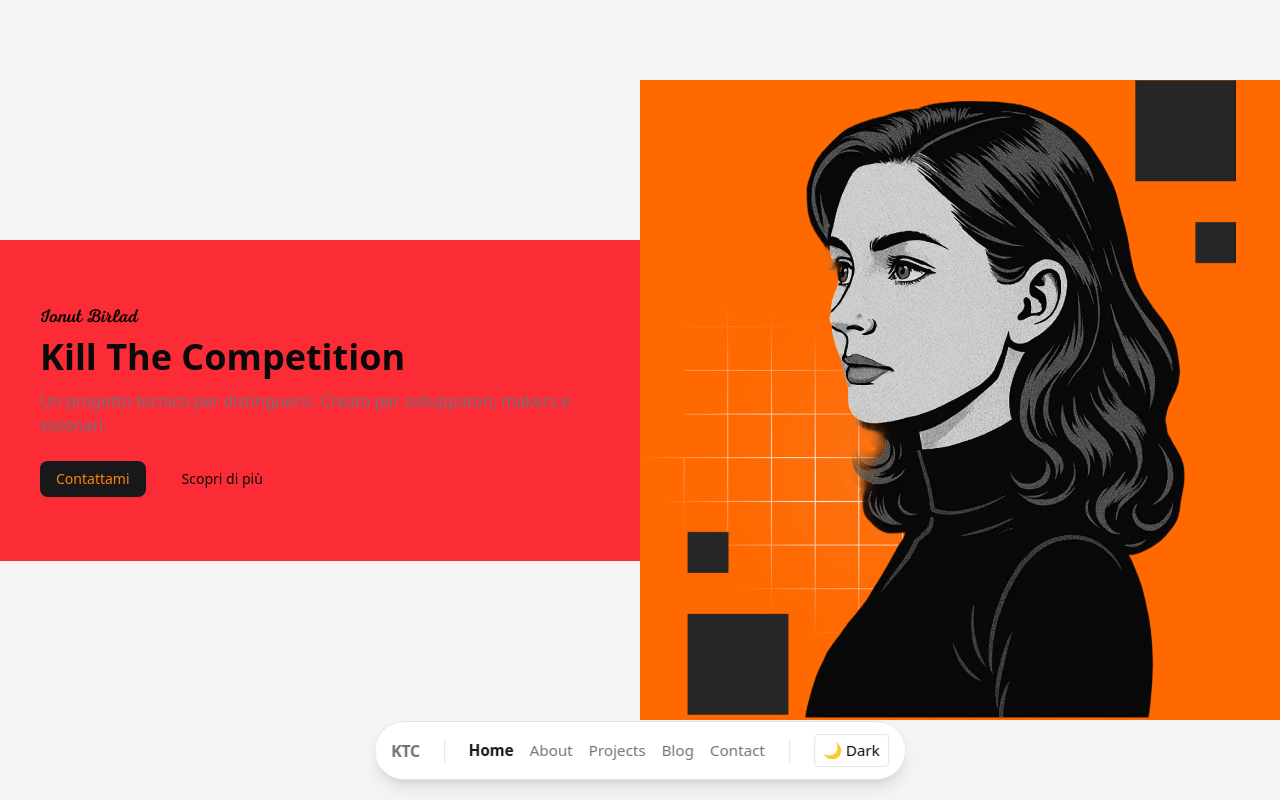
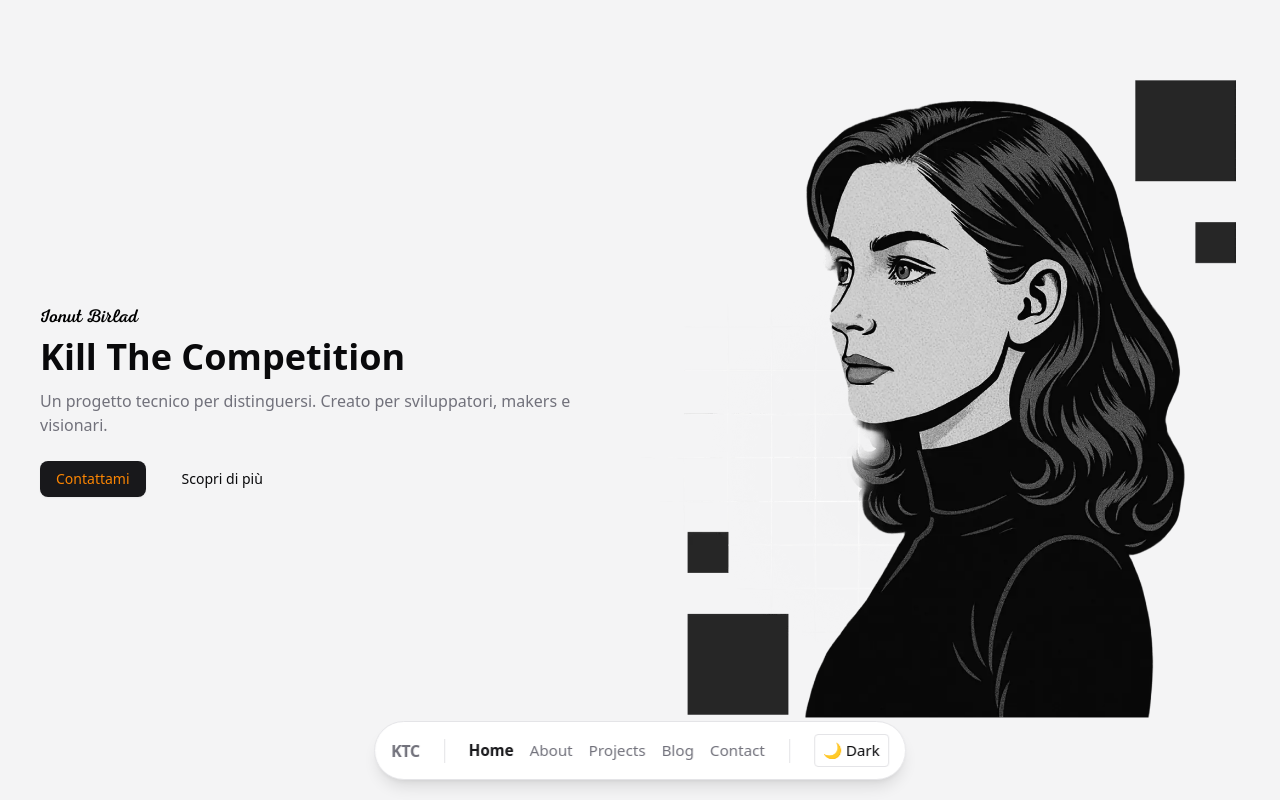
Before and after one commit to ionutbirlad/project-ktc, a Next.js app: page / in a window 1280 px wide. Shown: the top 800 px of the page. Built offline with nearby package versions, Linux system fonts and the light colour scheme.

Commit message:
style: removed gackground colors used for development purposes

```diff
--- a/src/components/home/HeroSection.tsx
+++ b/src/components/home/HeroSection.tsx
@@ -24,7 +24,7 @@ export default function HeroSection({ extraStyle, fullWidth }: HeroSectionProps)
     <SectionContainer fullWidth={fullWidth} extraStyle={extraStyle}>
       {/* <AspectRatio ratio={16 / 9} className="bg-muted"> */}
       <div className="max-w-screen-sm lg:max-w-screen-xl mx-auto flex flex-col items-center lg:flex-row h-full">
-        <div className="lg:w-1/2 h-full bg-red-500">
+        <div className="lg:w-1/2 h-full">
           <div className="h-full px-10 py-16">
             <div className="mb-2">
               {theme === "dark" ? (
@@ -57,7 +57,7 @@ export default function HeroSection({ extraStyle, fullWidth }: HeroSectionProps)
             </div>
           </div>
         </div>
-        <div className="lg:w-1/2 h-full bg-orange-500 justify-center content-center">
+        <div className="lg:w-1/2 h-full justify-center content-center">
           <Image src={heroPhoto} alt="Foto di Ionut Birlad" className="object-contain" priority />
         </div>
       </div>
```
